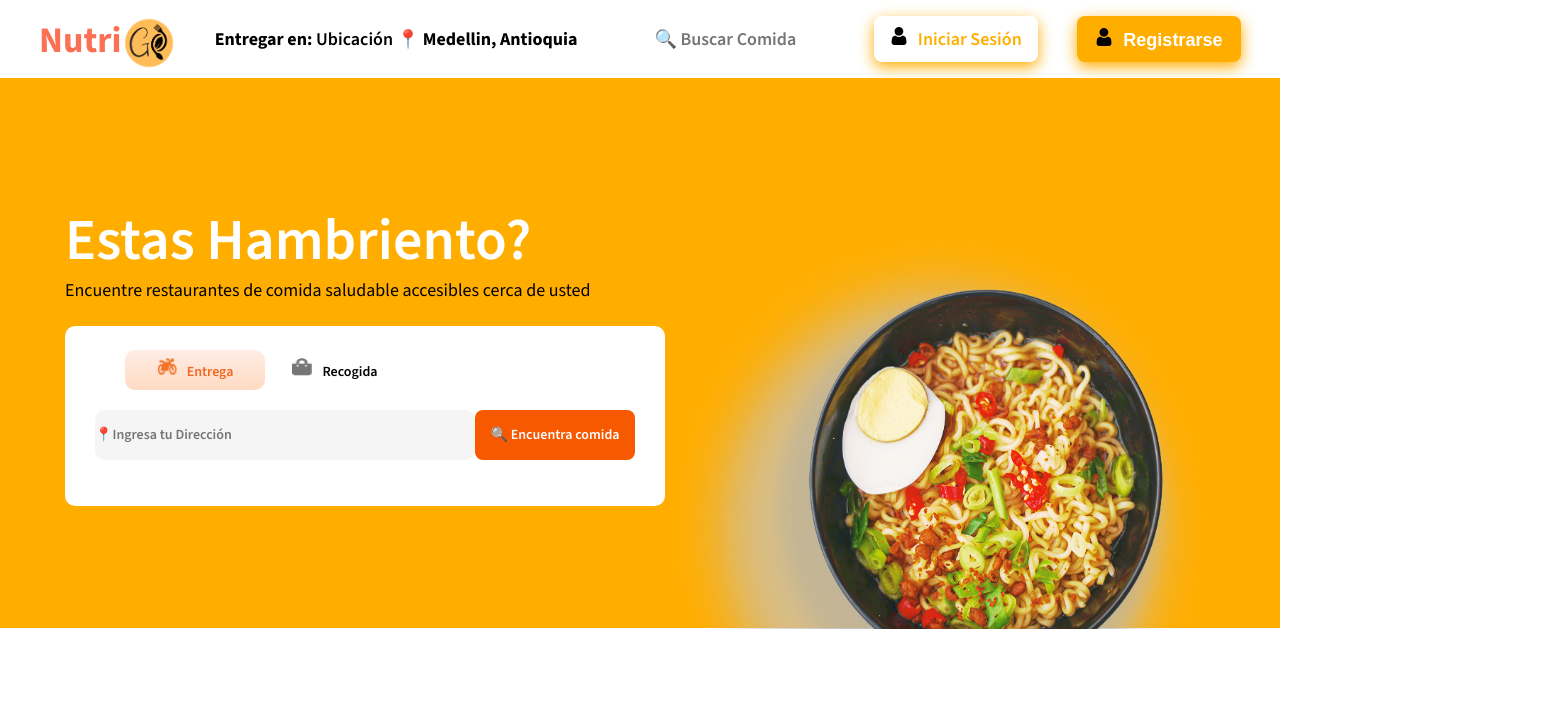
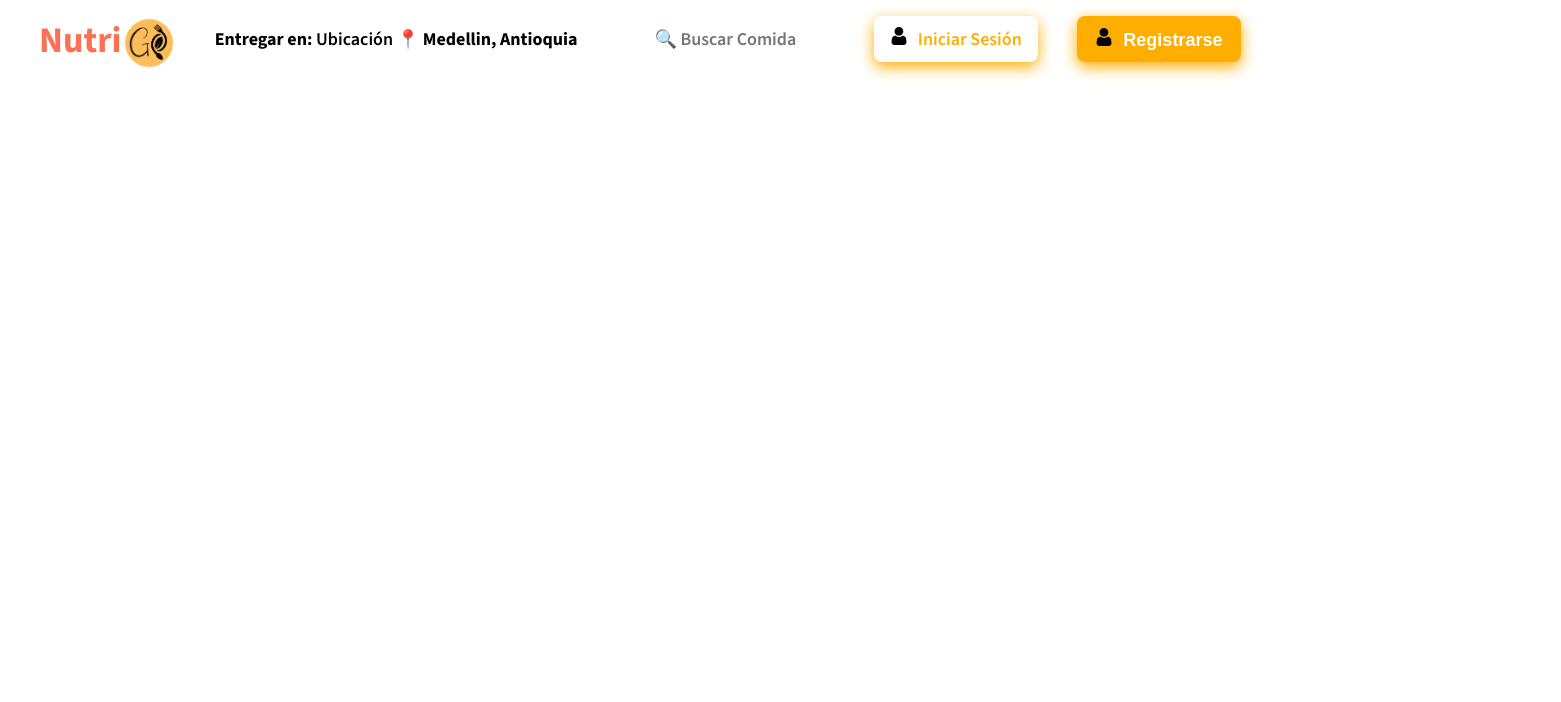
Before and after one commit to Rawcossio/app-health-food, a React (Vite) app: page / in a window 1280 px wide. Shown: the top 702 px of the page, 1561 px wide, since content can reach past the window. Built offline with nearby package versions, Linux system fonts and the light colour scheme.

Commit message:
Se crea el componente Inicio Sesion, y la pagina inicio sesion

```diff
--- a/src/components/Header.jsx
+++ b/src/components/Header.jsx
@@ -1,7 +1,7 @@
  function Header() {
 
     return(
-        <section className="header">
+        <header className="header">
             <div className="logo-header">
             <h1>Nutri</h1>
             <img src="public/go.png" alt=""/>
@@ -12,7 +12,7 @@
             <button><img src="./public/usuario.png" alt="" />Iniciar Sesión</button>
             </div>
             <button className="registro"> <img src="./public/usuario.png" alt="" />Registrarse</button>
-        </section>
+        </header>
     )
 
 }
--- /dev/null
+++ b/src/components/InicioSesion.jsx
@@ -0,0 +1,5 @@
+function InicioSesion() {
+
+
+
+}
--- a/src/main.jsx
+++ b/src/main.jsx
@@ -1,12 +1,15 @@
 import { StrictMode } from 'react'
 import { createRoot } from 'react-dom/client'
+import InicioSesion from './pages/InicioSesion'
+import HealthFood from './pages/HealthFood'
 import './pages/index.css'
-import HealthFood from './pages/HealthFood'
+import'./pages/InicioSesion.css'
+
 
 
 
 createRoot(document.getElementById('root')).render(
   <StrictMode>
-    <HealthFood/>
-  </StrictMode>,
+    <InicioSesion />
+   </StrictMode>,
 )
--- a/src/pages/HealthFood.jsx
+++ b/src/pages/HealthFood.jsx
@@ -1,7 +1,7 @@
 
 import EnDescuento from "../Components/EnDescuento"
 import EncuentraComida from "../Components/EncuentraComida"
-import Header from "../Components/Header"
+import Header from "../components/Header"
 import ComoFunciona from "../components/ComoFunciona"
 import PopularesCerca from "../components/PopularesCerca"
 import { pedidos, restaurantes } from "../services/dataBase"
--- /dev/null
+++ b/src/pages/InicioSesion.css
@@ -0,0 +1,83 @@
+*{
+  box-sizing: border-box;
+  margin: 0;
+  padding: 0;
+}
+body{
+  width: 100%;
+  height: 100vh;
+}
+/* Header y botones de login y sinup */
+.header{
+  width: 100%;
+  height: 78px;
+  display: flex;
+  align-items: center;
+  justify-content: space-evenly;
+  position: relative;
+  top:0;
+}
+.ubicacion{
+width: 397px;
+height: 25px;
+font-family: "Source Sans 3", sans-serif;
+font-size: 18px;
+font-weight: 600;
+}
+
+.registro{
+  width: 164px;
+  height: 46px;
+  background-color:#FFAE00 ;
+  color: #ffff;
+  border-radius: 8px;
+  font-size: 18px;
+  font-weight: 600;
+  border: transparent;
+  box-shadow: 0 5px 15px #FFAE00 ;
+}
+.registro img{
+  width: 18px;
+  height: 18px;
+  margin-right: 10px;
+
+}
+
+.inicio-sesion input{
+ border: none;
+ font-family: "Source Sans 3", sans-serif;
+ font-size: 18px;
+ font-weight: 600;
+ color: black;
+}
+.inicio-sesion button{
+  width: 164px;
+  height: 46px;
+  background-color:#ffff;
+  color:#FFAE00 ;
+  border-radius: 8px;
+  font-family: "Source Sans 3", sans-serif;
+  font-size: 18px;
+  font-weight: 600;
+  border: transparent;
+  box-shadow: 0 5px 15px #FFAE00 ;
+}
+.inicio-sesion img{
+  width: 18px;
+  height: 18px;
+  margin-right: 10px;
+}
+.logo-header{
+display: flex;
+height: 46px;
+}
+.logo-header h1{
+  font-weight: 700;
+  font-size: 36px;
+  color: #FC7054;
+  font-family: "Source Sans 3", sans-serif;
+}
+.logo-header img{
+  width: 54px;
+  height: 54px;
+}
--- /dev/null
+++ b/src/pages/InicioSesion.jsx
@@ -0,0 +1,24 @@
+import Header from '../components/Header';
+
+const InicioSesion=() => {
+
+    return (
+
+        <section>
+            <Header />
+
+            <main>
+
+            </main>
+        </section>
+
+
+
+
+
+    )
+
+
+}
+
+export default InicioSesion
```
